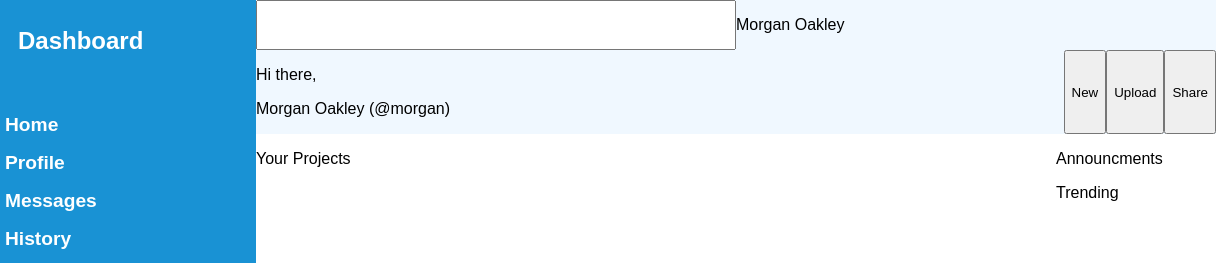
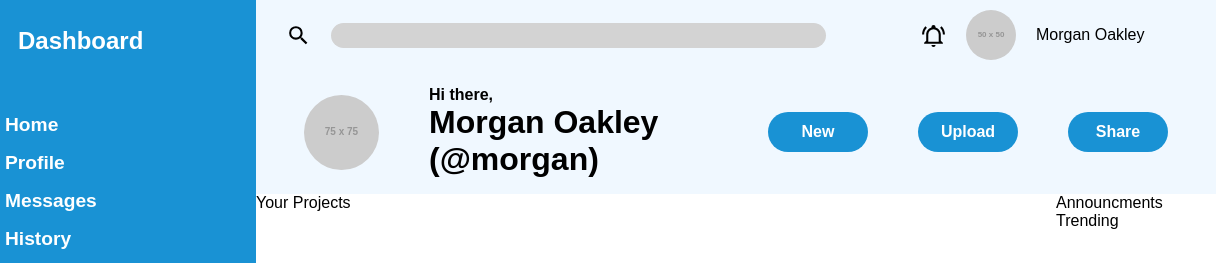
Before and after one commit to EvilTerry/Admin-Dashboard, a plain HTML site: page index.html in a window 1280 px wide. Shown: the top 263 px of the page, 64-1280 px from the left. Drawn offline with Linux system fonts and the light colour scheme; placeholder pictures from the web are drawn by us.

Commit message:
Style header

```diff
--- a/index.html
+++ b/index.html
@@ -75,11 +75,15 @@
     <main>
         <div class="header">
             <div class="top_header">
+                <img src="./Resources/search.svg" width="25px" height="25px">
                 <input type="search" name="" id="">
+                <img src="./Resources/bell.svg" width="25px" height="25px">
+                <img src="http://via.placeholder.com/50x50" class="profile_picture" width="50px" height="50px">
                 <p>Morgan Oakley</p>
             </div>
             <div class="bottom_header">
-                <div class="hello_message">
+                <img src="http://via.placeholder.com/75x75" class="profile_picture" width="75px" height="75px">
+                <div class="greeting">
                     <p>Hi there,</p>
                     <p>Morgan Oakley (@morgan)</p>
                 </div>
--- a/style.css
+++ b/style.css
@@ -59,19 +59,64 @@ a {
     color: white;
 }
 
+.profile_picture {
+    border-radius: 50%;
+}
+
 .header {
     background-color: aliceblue;
 }
 
 .top_header {
     display: grid;
-    grid-template-columns: 1fr 1fr;
+    grid-template-columns: 25px 1fr 100px 50px 150px;
+    gap: 20px;
+    align-items: center;
+    padding: 10px 30px;
+}
+
+.top_header > img:nth-child(3) {
+    justify-self: end;
+}
+
+input {
+    height: 25px;
+    border-radius: 1rem;
+    border: none;
+    background-color: lightgray;
 }
 
 .bottom_header {
     display: grid;
-    grid-template-columns: 1fr;
-    grid-auto-flow: column;
+    grid-template-columns: 75px 1fr 100px 100px 100px;
+    align-items: center;
+    gap: 50px;
+    padding: 1rem 3rem;
+}
+
+.greeting {
+    font-size: 1rem;
+    font-weight: bold;
+}
+
+.greeting p:nth-child(2) {
+    font-size: 2rem;
+}
+
+p {
+    margin: 0;
+    padding: 0;
+}
+
+button {
+    background-color: var(--main-color);
+    color: white;
+    border: none;
+    height: 40px;
+    width: 100px;
+    border-radius: 32px;
+    font-size: medium;
+    font-weight: bold;
 }
 
 .container {
```
Also changed, not shown: Resources/bell.svg (added), Resources/search.svg (added).
